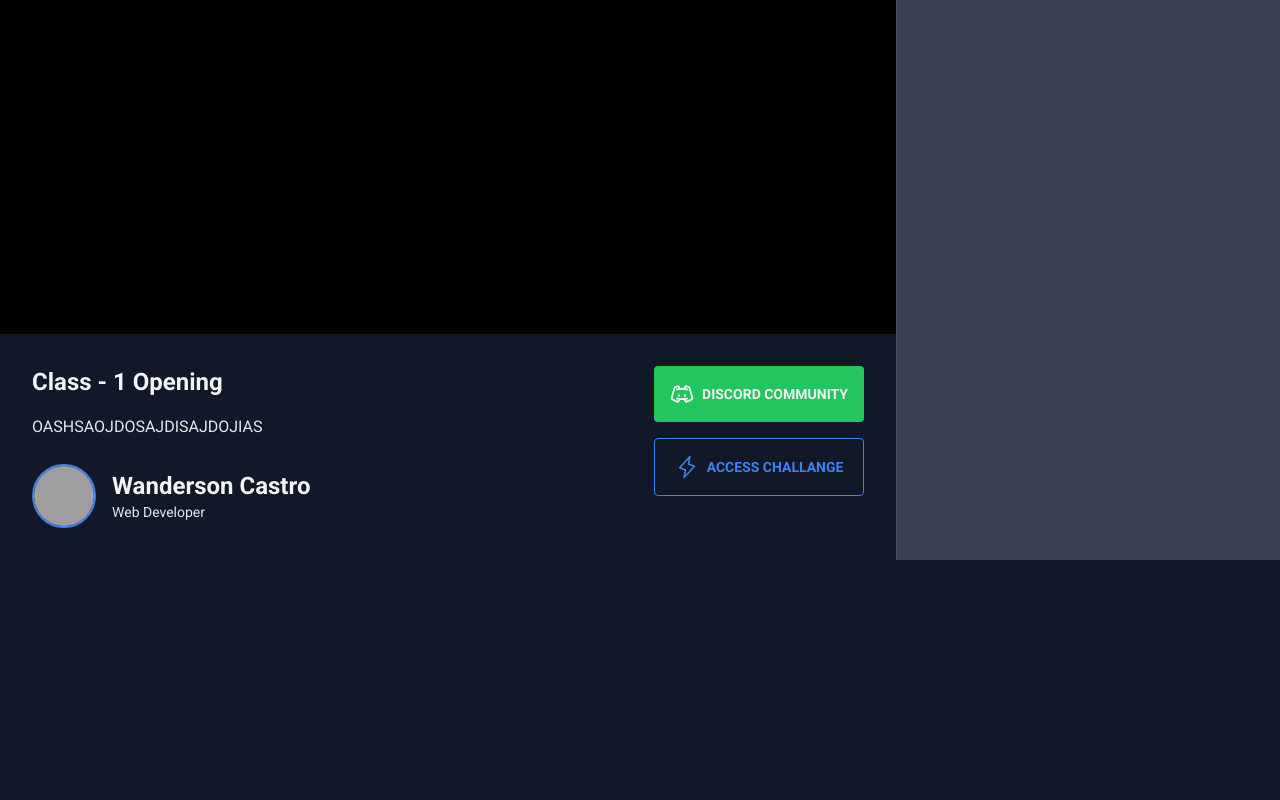
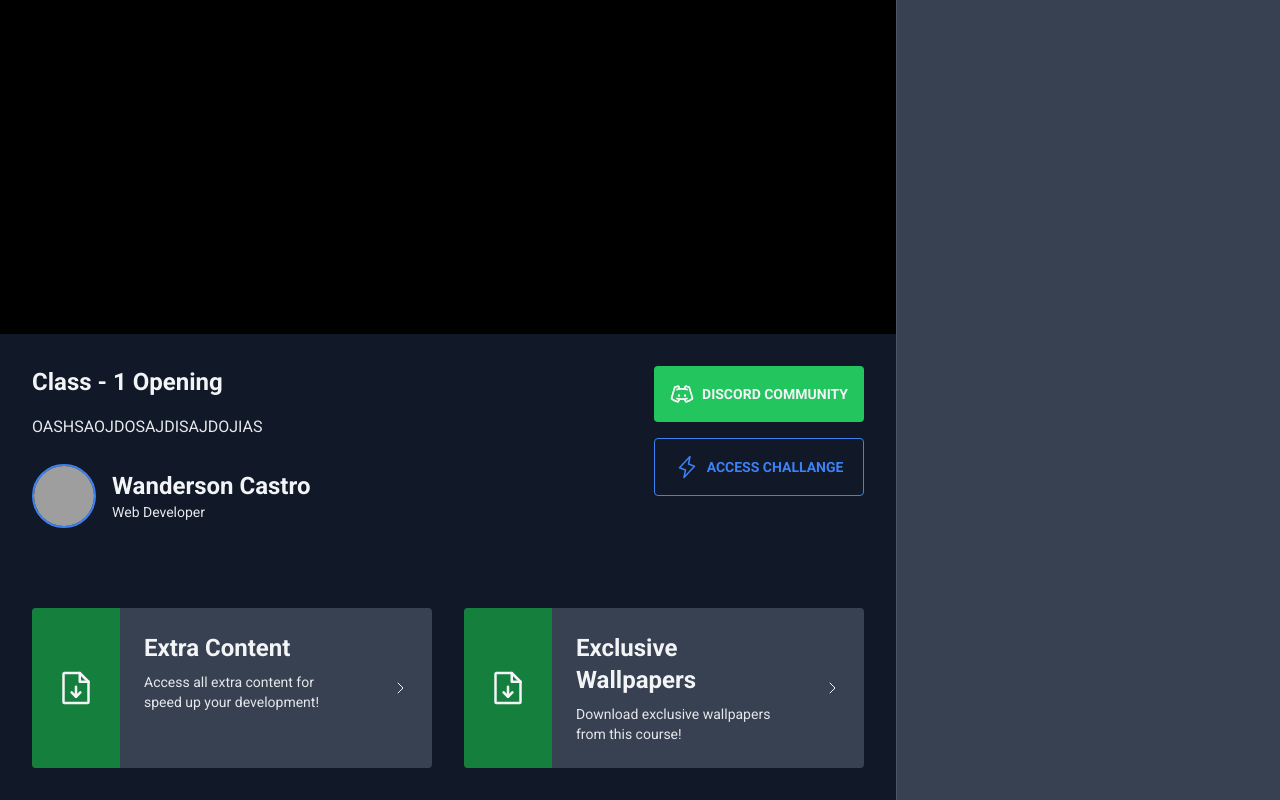
Before and after one commit to wandersonce/Event-Platform, a React (Vite) app: page / in a window 1280 px wide. Shown: the part 245-1045 px from the top of the page. Before the commit the page ends 805 px from the top, so only its background shows below. Built offline with nearby package versions, Linux system fonts and the light colour scheme; no server answers; grey boxes are pictures that could not be loaded.

Commit message:
Adding content div

```diff
--- a/src/components/Player.tsx
+++ b/src/components/Player.tsx
@@ -1,4 +1,4 @@
-import { DiscordLogo, Lightning } from "phosphor-react";
+import { CaretRight, DiscordLogo, FileArrowDown, Lightning } from "phosphor-react";
 
 export default function Player() {
   return (
@@ -43,8 +43,41 @@
             </a>
           </div>
         </div>
-        <div>
 
+        <div className="gap-8 mt-20 grid grid-cols-2">
+          <a href="" className="bg-gray-700 rounded overflow-hidden flex items-stretch gap-6 hover:bg-gray-600 transition-colors">
+            <div className="bg-green-700 h-full p-6 flex items-center">
+              <FileArrowDown  size={40} />
+            </div>
+            <div className="py-6 leading-relaxed">
+              <strong className="text-2xl">
+                Extra Content
+              </strong>
+              <p className="text-sm text-gray-200 mt-2">
+                Access all extra content for speed up your development!
+              </p>
+            </div>
+            <div className="h-full p-6 flex items-center">
+              <CaretRight />
+            </div>
+          </a>
+
+          <a href="" className="bg-gray-700 rounded overflow-hidden flex items-stretch gap-6 hover:bg-gray-600 transition-colors">
+            <div className="bg-green-700 h-full p-6 flex items-center">
+              <FileArrowDown  size={40} />
+            </div>
+            <div className="py-6 leading-relaxed">
+              <strong className="text-2xl">
+                Exclusive Wallpapers
+              </strong>
+              <p className="text-sm text-gray-200 mt-2">
+                Download exclusive wallpapers from this course!
+              </p>
+            </div>
+            <div className="h-full p-6 flex items-center">
+              <CaretRight />
+            </div>
+          </a>
         </div>
       </div>
     </div>
```
